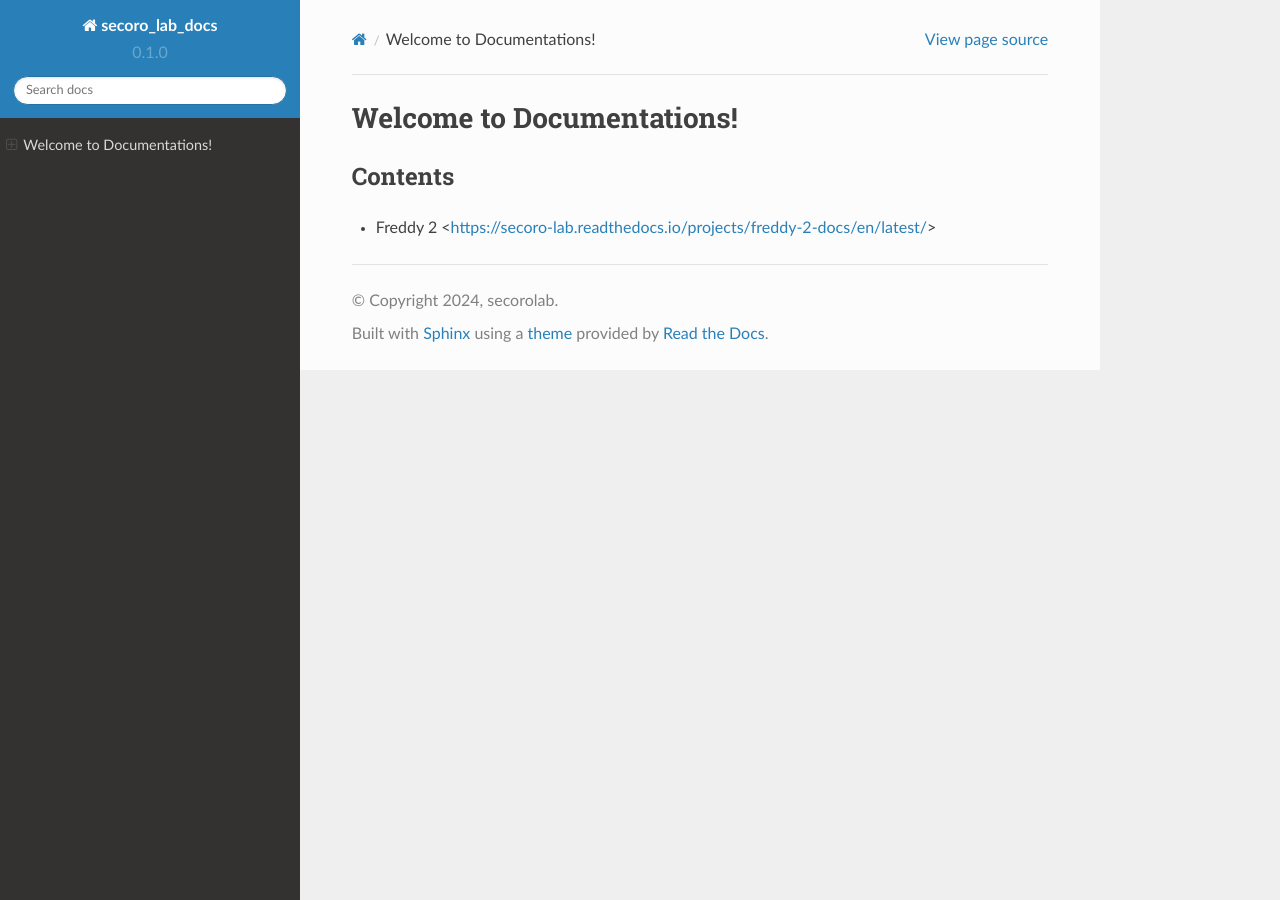
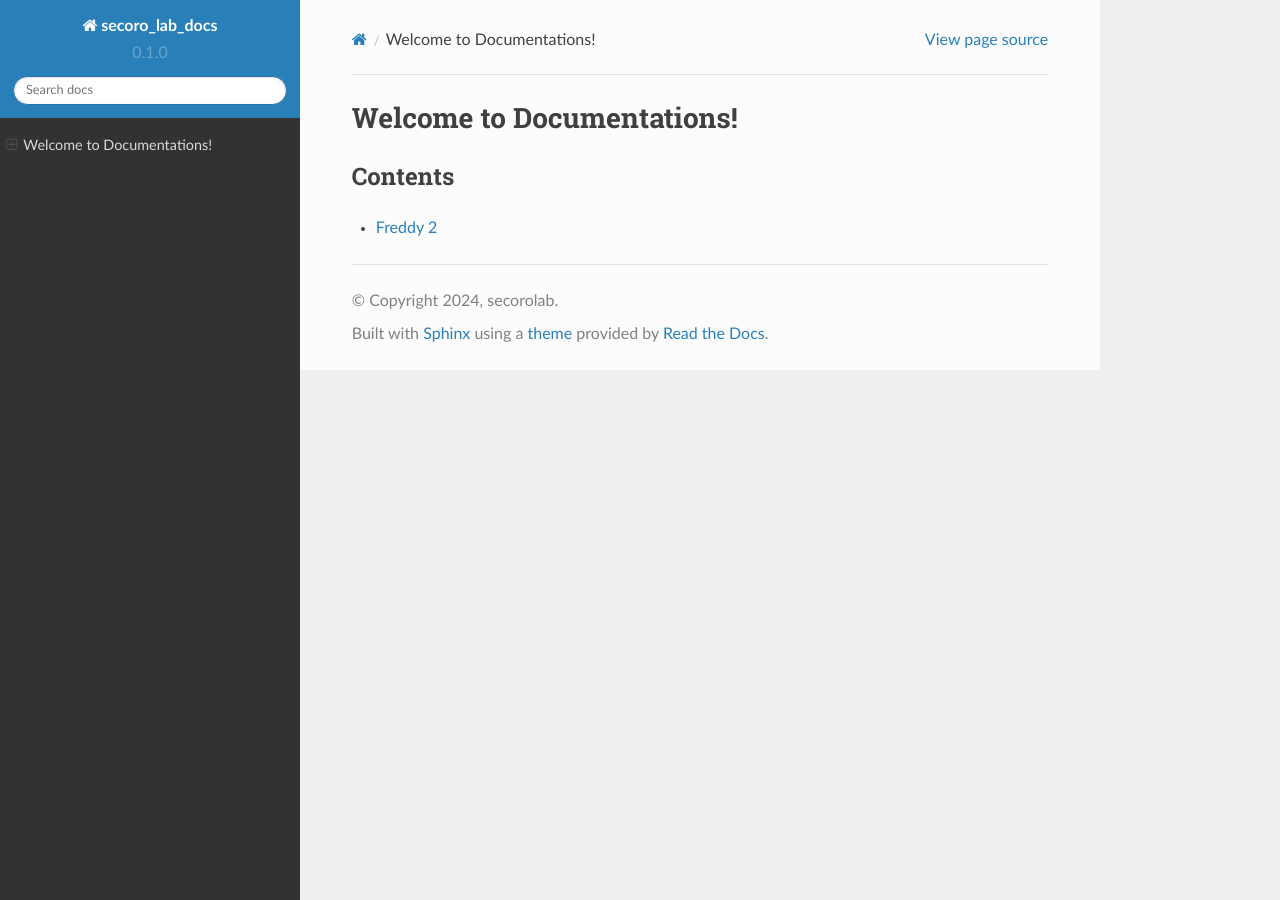
Before and after one commit to secorolab/docs, a Sphinx documentation site: the page built from docs/source/index.rst, in a window 1280 px wide. Built offline with Sphinx 7.4.7 and the Read the Docs theme 2.0.0, drawn with Linux system fonts in a browser that asks for light colours.

Commit message:
Update index.rst

```diff
--- a/docs/source/index.rst
+++ b/docs/source/index.rst
@@ -8,4 +8,4 @@
 .. toctree::
   :maxdepth: 2
 
-* Freddy 2 <https://secoro-lab.readthedocs.io/projects/freddy-2-docs/en/latest/>
+* `Freddy 2 <https://secoro-lab.readthedocs.io/projects/freddy-2-docs/en/latest/>`_
```
